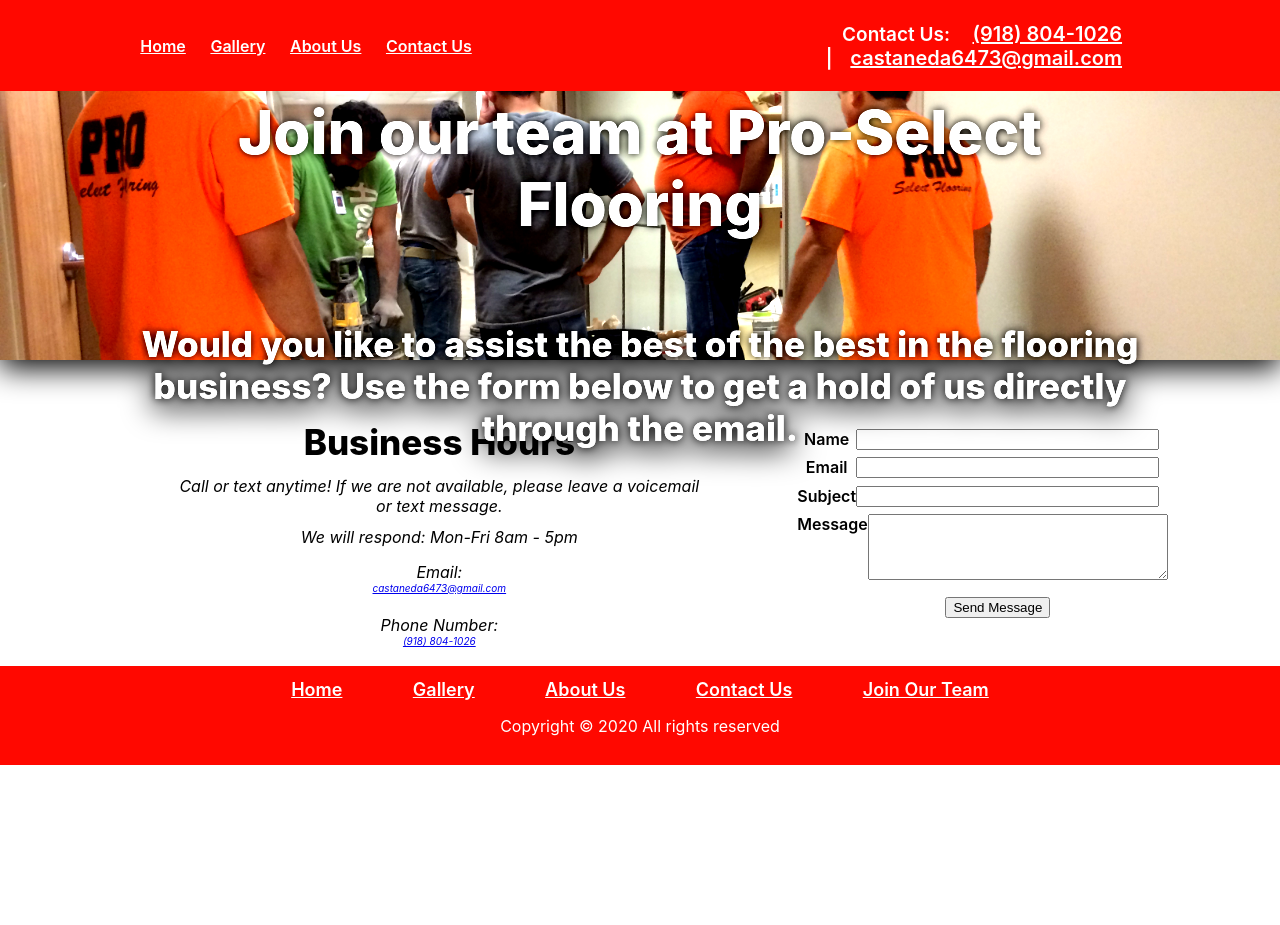
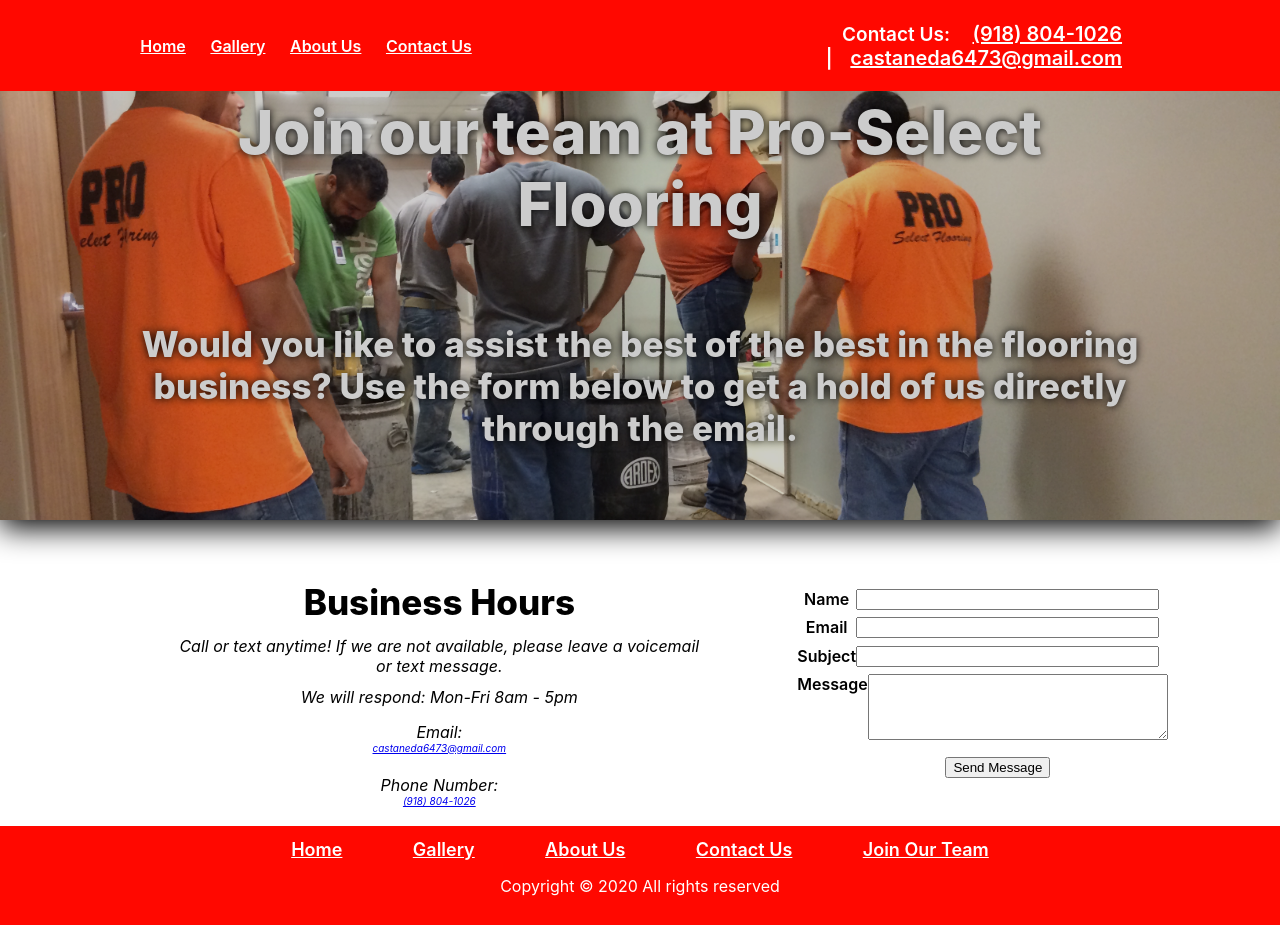
Before and after one commit to Perezented/PSF, a React (Create React App) app: page /joinUs in a window 1280 px wide. Before the commit the page ends 800 px from the top, so only its background shows below. Built offline with nearby package versions, Linux system fonts and the light colour scheme.

Commit message:
removal of some reused lines, dead code

```diff
--- a/src/App.scss
+++ b/src/App.scss
@@ -126,11 +126,8 @@ html {
 }
 .homeImg {
   background-size: cover;
-  background-position-y: bottom;
   background-attachment: fixed;
   background-repeat: no-repeat;
-  height: 45vh;
-  filter: contrast(150%) drop-shadow(0px 8px 15px black);
   z-index: -1;
   width: 100%;
 }
```
